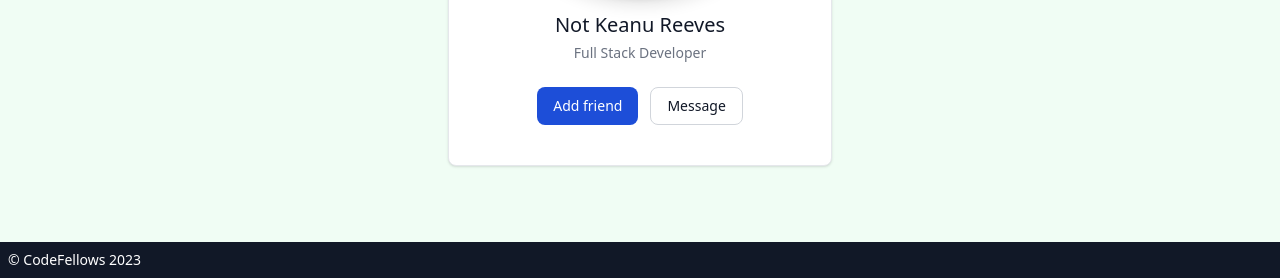
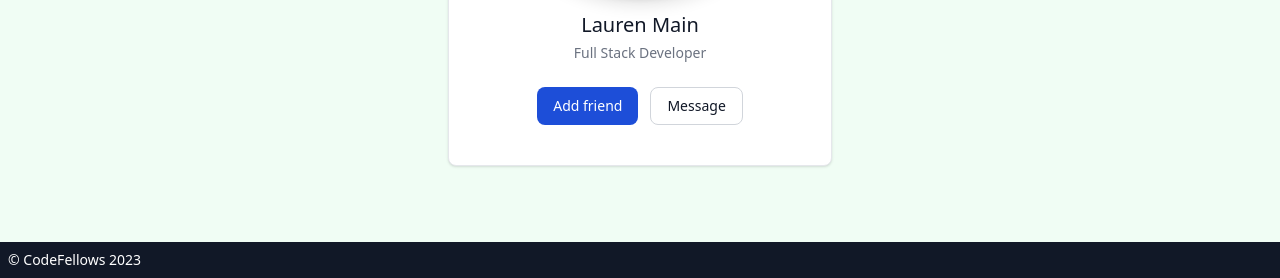
Before and after one commit to elleem/cookie-stand-api, a Django app: template templates/about.html in a window 1280 px wide. Shown: the part 522-800 px from the top of the page. Run offline with Django 4.2, Linux system fonts and the light colour scheme; the template is opened without the code that fills it, so the values that code supplies are empty; some libraries are stand-ins or nearby versions.

Commit message:
updates about and base

```diff
--- a/templates/about.html
+++ b/templates/about.html
@@ -24,12 +24,12 @@
         </div>
     </div>
     <div class="flex flex-col items-center pb-10 px-4">
-        <img class="w-96 h-96 mb-3 rounded-full shadow-lg" src="https://placekeanu.com/200/150" alt="Keanu image"/>
-        <h5 class="mb-1 text-xl font-medium text-gray-900 dark:text-white">Not Keanu Reeves</h5>
+        <img class="w-96 h-96 mb-3 rounded-full shadow-lg" src="https://placekeanu.com/200/150" alt="Lauren image"/>
+        <h5 class="mb-1 text-xl font-medium text-gray-900 dark:text-white">Lauren Main</h5>
         <span class="text-sm text-gray-500 dark:text-gray-400">Full Stack Developer</span>
         <div class="flex mt-4 space-x-3 md:mt-6">
-            <a href="#" class="inline-flex items-center px-4 py-2 text-sm font-medium text-center text-white bg-blue-700 rounded-lg hover:bg-blue-800 focus:ring-4 focus:outline-none focus:ring-blue-300 dark:bg-blue-600 dark:hover:bg-blue-700 dark:focus:ring-blue-800">Add friend</a>
-            <a href="#" class="inline-flex items-center px-4 py-2 text-sm font-medium text-center text-gray-900 bg-white border border-gray-300 rounded-lg hover:bg-gray-100 focus:ring-4 focus:outline-none focus:ring-gray-200 dark:bg-gray-800 dark:text-white dark:border-gray-600 dark:hover:bg-gray-700 dark:hover:border-gray-700 dark:focus:ring-gray-700">Message</a>
+            <a href="https://www.linkedin.com/in/laurenmain28/" class="inline-flex items-center px-4 py-2 text-sm font-medium text-center text-white bg-blue-700 rounded-lg hover:bg-blue-800 focus:ring-4 focus:outline-none focus:ring-blue-300 dark:bg-blue-600 dark:hover:bg-blue-700 dark:focus:ring-blue-800">Add friend</a>
+            <a href="https://github.com/elleem" class="inline-flex items-center px-4 py-2 text-sm font-medium text-center text-gray-900 bg-white border border-gray-300 rounded-lg hover:bg-gray-100 focus:ring-4 focus:outline-none focus:ring-gray-200 dark:bg-gray-800 dark:text-white dark:border-gray-600 dark:hover:bg-gray-700 dark:hover:border-gray-700 dark:focus:ring-gray-700">Message</a>
         </div>
     </div>
 </div>
--- a/templates/base.html
+++ b/templates/base.html
@@ -15,7 +15,7 @@
   <nav class="bg-gray-900 border-gray-200 px-2 sm:px-4 py-2.5 rounded dark:bg-gray-800">
         <div class="container flex flex-wrap items-center justify-between mx-auto">
           <a href="{% url 'home' %}">
-              <img src="https://upload.wikimedia.org/wikipedia/commons/7/78/Things_Logo.svg" class="p-3 h-12 bg-white rounded" alt="Logo" />
+              <img src="https://upload.wikimedia.org/wikipedia/commons/b/b7/Taiyaki_%2800228%29.jpg" class="p-3 h-12 bg-white rounded" alt="Logo" />
           </a>
           <div class="hidden w-full md:block md:w-auto" id="mobile-menu">
             <ul class="flex flex-col mt-4 md:flex-row md:space-x-8 md:mt-0 md:text-sm md:font-medium">
```
